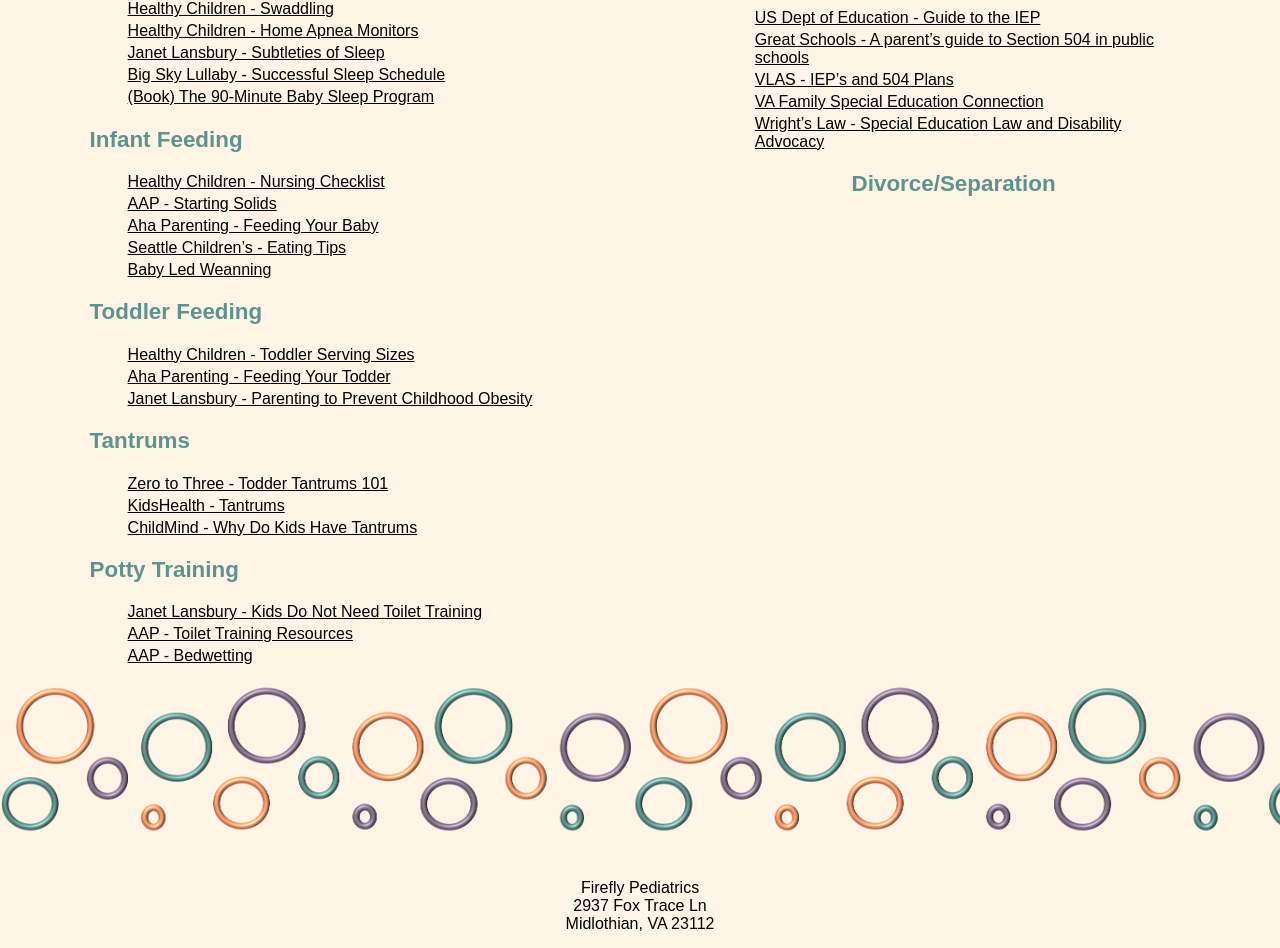
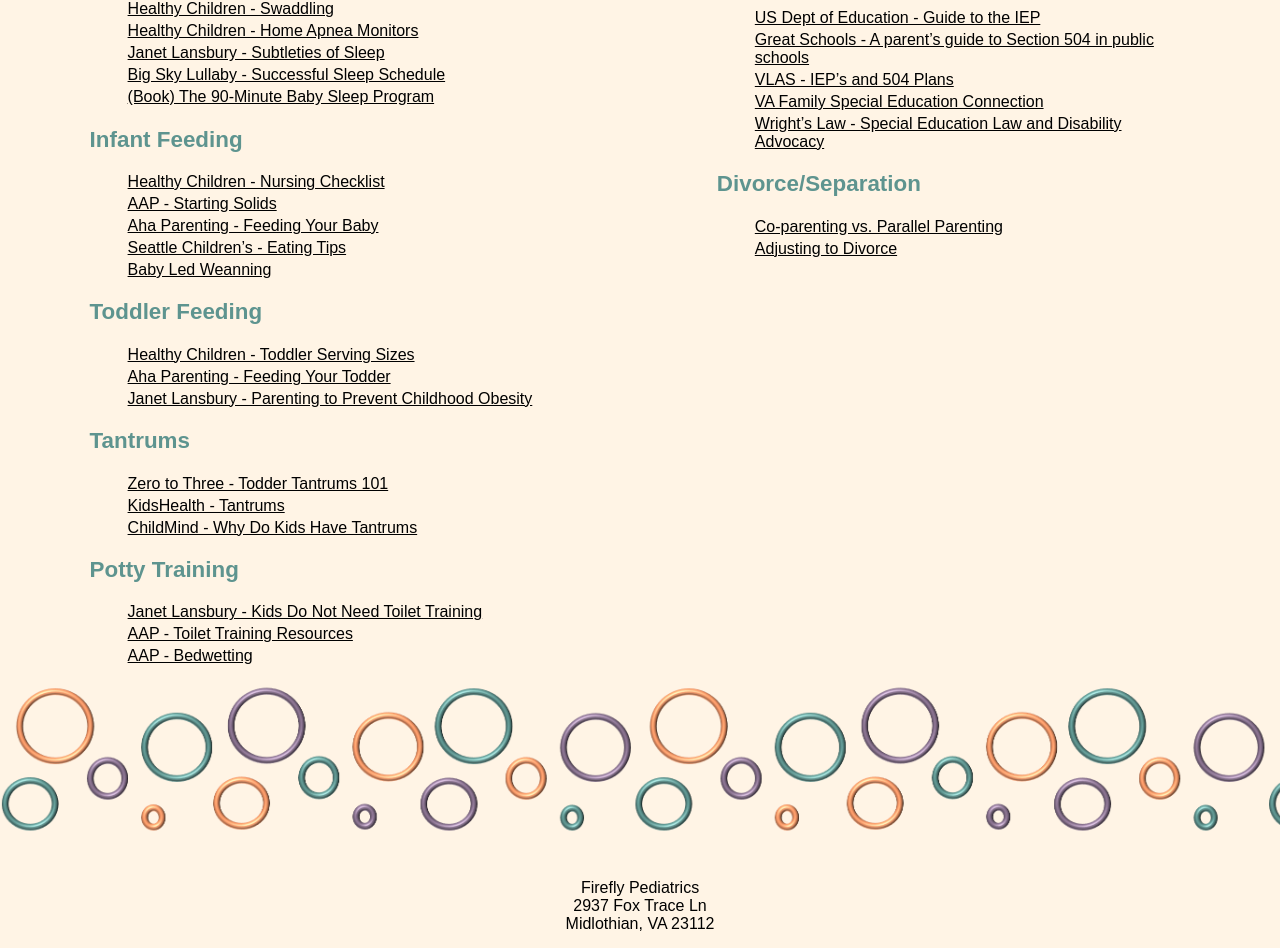
Before and after one commit to BowersMatthew/katebowersmd.com, a React (Create React App) app in the folder kate-bowers-md/: page /resources/parenting in a window 1280 px wide. Shown: the part 912-1860 px from the top of the page. Built offline with nearby package versions, Linux system fonts and the light colour scheme.

Commit message:
adding links

```diff
--- a/kate-bowers-md/src/components/resources/parenting/parenting.js
+++ b/kate-bowers-md/src/components/resources/parenting/parenting.js
@@ -70,9 +70,16 @@
         'StopBullying.gov',
     ]
 
+    const divorce = [
+        'Co-parenting vs. Parallel Parenting',
+        'Adjusting to Divorce'
+    ]
+
     // links
     // const adds ={noSpaceName: 'https://...'}
     const adds = {
+        AdjusttingtoDivorce: 'https://www.healthychildren.org/English/family-life/family-dynamics/types-of-families/Pages/Adjusting-to-Divorce.aspx',
+        CoparentingvsParallelParenting: 'http://www.divorcemag.com/blog/difference-between-co-parenting-and-parallel-parenting-',
         ChildDevelopmentInstitute: 'https://childdevelopmentinfo.com/about/',
         StopBullyinggov: 'https://www.stopbullying.gov/',
         TheBullyProject: 'http://www.thebullyproject.com/parents',
@@ -134,7 +141,7 @@
                 <UnorderedLinkedList adds={adds} head='Bullying' elements={bullying} />
                 <UnorderedLinkedList adds={adds} head='Bodies and Reproduction' elements={bodiesandReproduction} />
                 <UnorderedLinkedList adds={adds} head='School Accomodations' elements={schoolAccomodations} />
-                <h3>Divorce/Separation</h3>
+                <UnorderedLinkedList adds={adds} head='Divorce/Separation' elements={divorce} />
             </div>
         </section>
     )
```
